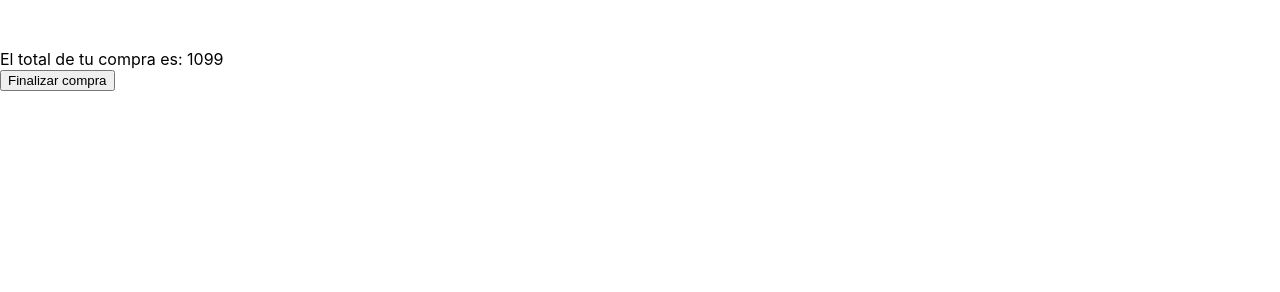
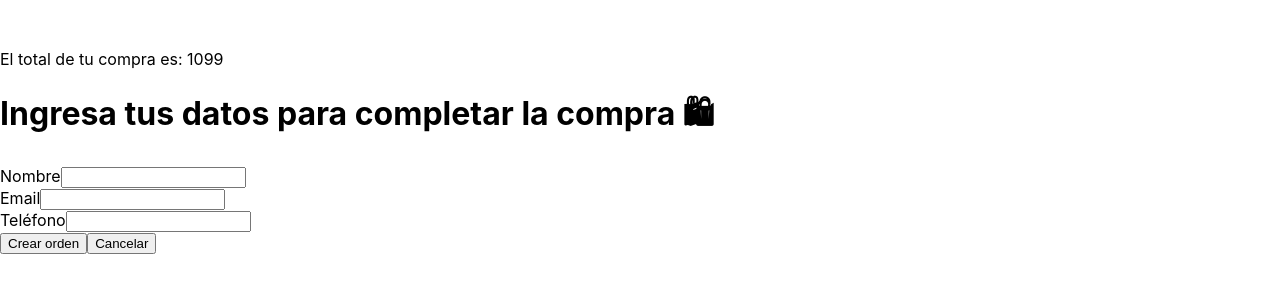
Before and after one commit to anadenoche/proyectofinalreact, a React (Create React App) app: page /cart in a window 1280 px wide. Shown: the part 180-472 px from the top of the page. Built offline with nearby package versions, Linux system fonts and the light colour scheme.

Commit message:
casiestá

```diff
--- a/src/componentes/CartContainer/CartContainer.jsx
+++ b/src/componentes/CartContainer/CartContainer.jsx
@@ -2,16 +2,17 @@
 import { cartContext } from '../../context/cartContext';
 import { createOrder } from '../../services/firestore';
 import { useNavigate } from "react-router-dom";
+import FormCheckout from '../FormCheckout/FormCheckout';
 
 export default function CartContainer() {
    const context = useContext(cartContext);
    const { cart, getTotalPrice } = context;
    const navigateTo = useNavigate();
 
-   async function handleCheckout(){
+   async function handleCheckout(userData){
     const order = {
       items: cart,
-      buyer: {name: "ana"},
+      buyer: userData,
       time: new Date(),
       total: getTotalPrice(),   /*ojo*/
      };
@@ -44,7 +45,7 @@
         <br />
         <span>El total de tu compra es: {getTotalPrice()}</span>
         <br />
-        <button onClick={handleCheckout}>Finalizar compra</button>
+        <FormCheckout onCheckout={handleCheckout} />
     </div>
   )
 }
--- /dev/null
+++ b/src/componentes/FormCheckout/FormCheckout.jsx
@@ -0,0 +1,56 @@
+import React, { useState } from "react";
+
+export default function FormCheckout({ onCheckout }) {
+  const [userData, setUserData] = useState({
+    username: "",
+    email: "",
+    phone: "",
+  });
+
+  function handleInputChange(evt) {
+    const inputText = evt.target.value;
+    const inputName = evt.target.name;
+    //userData["phone"] -> userData.phone
+    const newUserData = { ...userData };
+    newUserData[inputName] = inputText;
+    setUserData(newUserData);
+  }
+
+  function onSubmit(evt) {
+    evt.preventDefault();
+    onCheckout(userData);
+  }
+
+  function clearFormData(evt) {
+    evt.preventDefault();
+    setUserData({
+      username: "",
+      email: "",
+      phone: "",
+    });
+  }
+
+  return (
+    <>
+      <h1>Ingresa tus datos para completar la compra 🛍</h1>
+      <form onSubmit={onSubmit}>
+        <div className="form-group">
+          <label className="label-input">Nombre</label>
+          <input value={userData.username} name="username" type="text" required onChange={handleInputChange} />
+        </div>
+        <div className="form-group">
+          <label className="label-input">Email</label>
+          <input value={userData.email} name="email" type="email" required onChange={handleInputChange} />
+        </div>
+        <div className="form-group">
+          <label className="label-input">Teléfono</label>
+          <input value={userData.phone} name="phone" type="number" required onChange={handleInputChange} />
+        </div>
+        <button onClick={onSubmit} type="submit">
+          Crear orden
+        </button>
+        <button onClick={clearFormData}>Cancelar</button>
+      </form>
+    </>
+  );
+}
```
